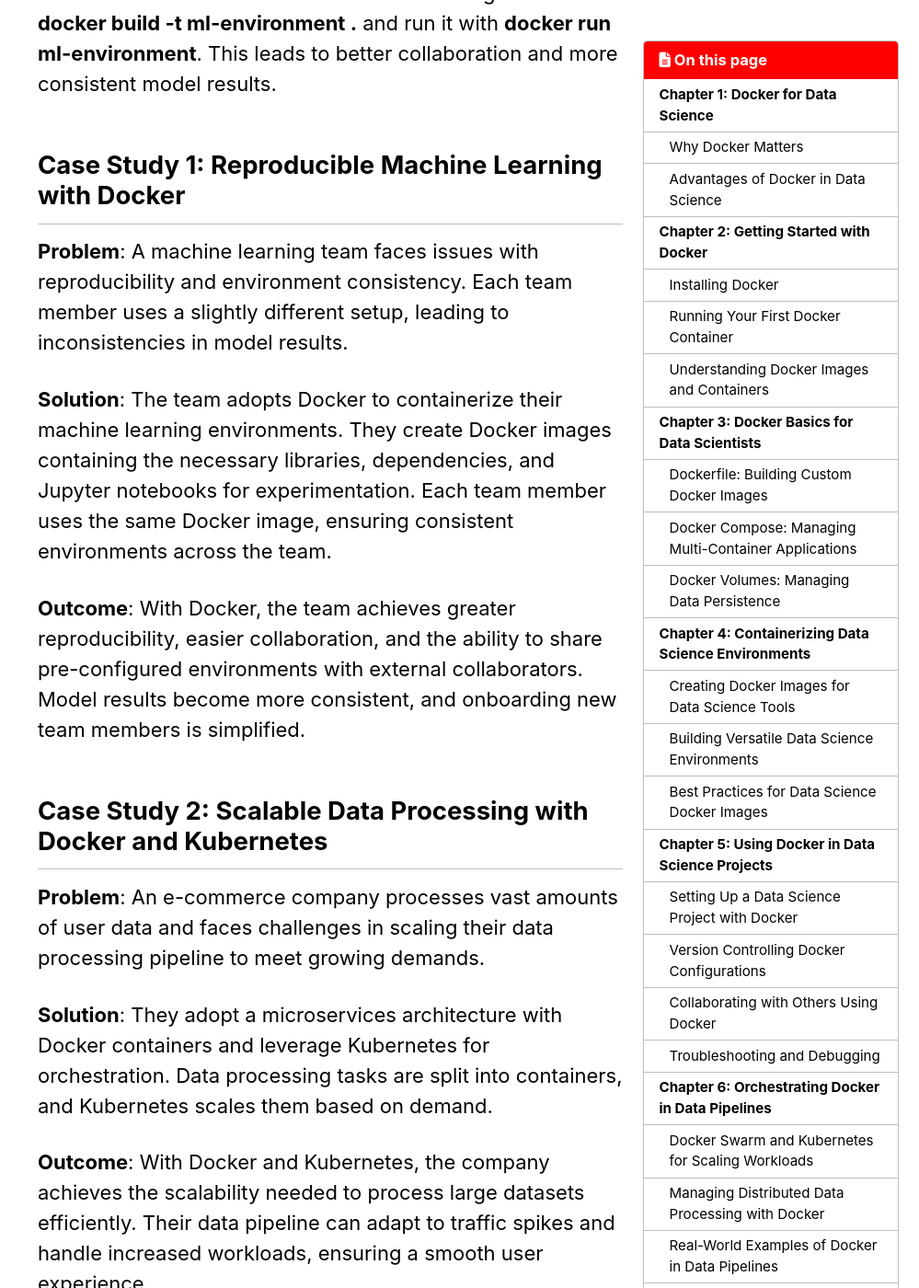
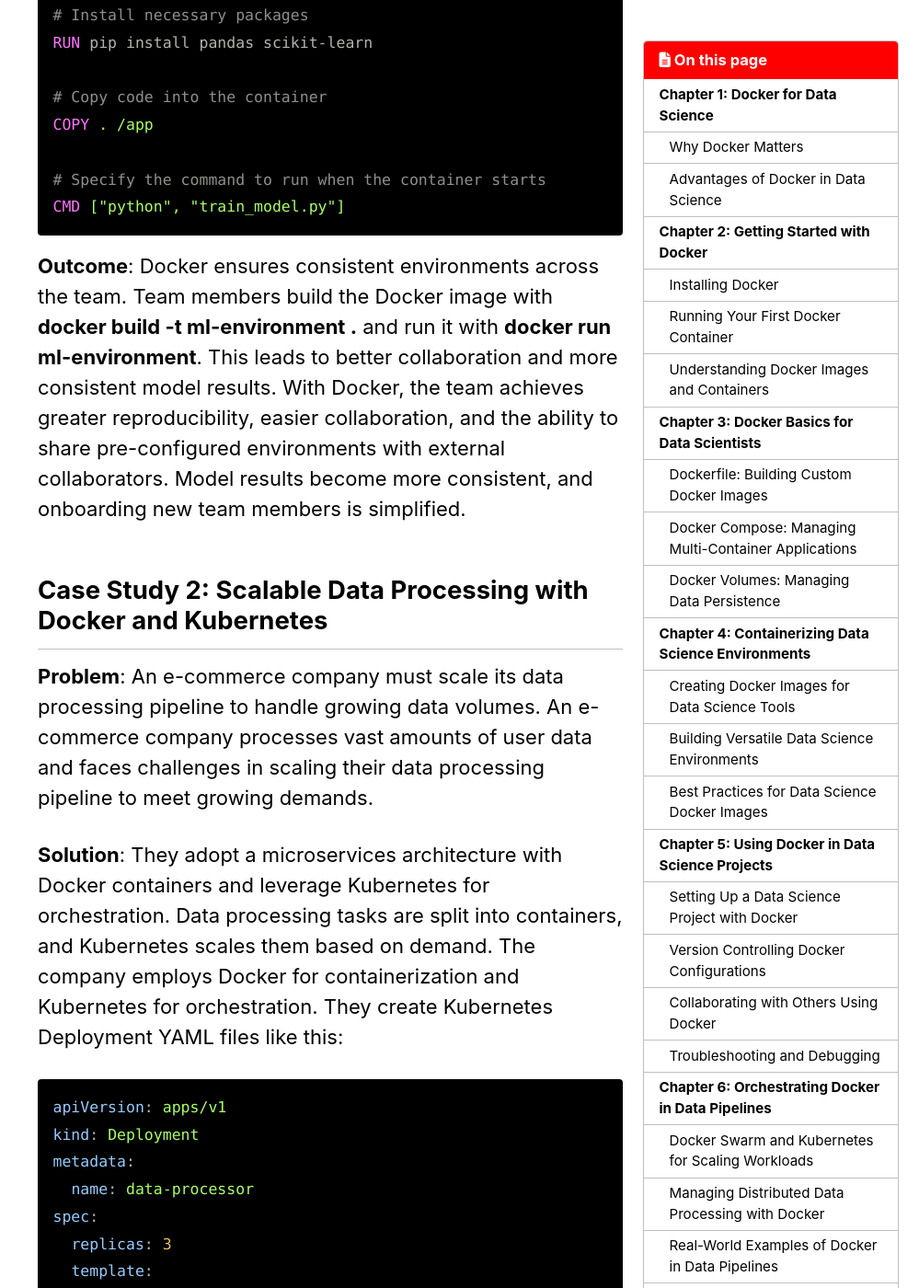
Before and after one commit to naeem-bebit/naeem-bebit.github.io, a Jekyll site: the page built from _posts/2020-05-12-docker.md, in a window 1280 px wide and 1400 px high, scrolled down 25198 px. Shown: the whole window at 92% size, without its empty margins (281-1280 px from the left). Built offline with Jekyll 4.4.1, drawn with Linux system fonts in a browser that asks for light colours; cached includes are drawn as plain includes; nearby versions of some CDN libraries; comment, search, counter and statistics services are not loaded; some of the changed text lies outside the part shown.

Commit message:
revise case 2

````diff
--- a/_posts/2020-05-12-docker.md
+++ b/_posts/2020-05-12-docker.md
@@ -384,9 +384,9 @@
 
 ## Case Study 1: Reproducible Machine Learning with Docker
 
-**Problem**: A machine learning team faces reproducibility challenges due to inconsistent development environments.
+**Problem**: A machine learning team faces issues with reproducibility and environment consistency. Each team member uses a slightly different setup, leading to inconsistencies in model results. A machine learning team faces reproducibility challenges due to inconsistent development environments.
 
-**Solution**: The team adopts Docker to create reproducible environments. They define a Dockerfile as follows:
+**Solution**: The team adopts Docker to containerize their machine learning environments. They create Docker images containing the necessary libraries, dependencies, and Jupyter notebooks for experimentation. Each team member uses the same Docker image, ensuring consistent environments across the team. The team adopts Docker to create reproducible environments. They define a Dockerfile as follows:
 
 ```Dockerfile
 # Use a base image with required dependencies
@@ -404,22 +404,31 @@
 # Specify the command to run when the container starts
 CMD ["python", "train_model.py"]
 ```
-Outcome: Docker ensures consistent environments across the team. Team members build the Docker image with **docker build -t ml-environment .** and run it with **docker run ml-environment**. This leads to better collaboration and more consistent model results.
-## Case Study 1: Reproducible Machine Learning with Docker
-
-**Problem**: A machine learning team faces issues with reproducibility and environment consistency. Each team member uses a slightly different setup, leading to inconsistencies in model results.
-
-**Solution**: The team adopts Docker to containerize their machine learning environments. They create Docker images containing the necessary libraries, dependencies, and Jupyter notebooks for experimentation. Each team member uses the same Docker image, ensuring consistent environments across the team.
-
-**Outcome**: With Docker, the team achieves greater reproducibility, easier collaboration, and the ability to share pre-configured environments with external collaborators. Model results become more consistent, and onboarding new team members is simplified.
+**Outcome**: Docker ensures consistent environments across the team. Team members build the Docker image with **docker build -t ml-environment .** and run it with **docker run ml-environment**. This leads to better collaboration and more consistent model results. With Docker, the team achieves greater reproducibility, easier collaboration, and the ability to share pre-configured environments with external collaborators. Model results become more consistent, and onboarding new team members is simplified.
 
 ## Case Study 2: Scalable Data Processing with Docker and Kubernetes
 
-**Problem**: An e-commerce company processes vast amounts of user data and faces challenges in scaling their data processing pipeline to meet growing demands.
+**Problem**: An e-commerce company must scale its data processing pipeline to handle growing data volumes. An e-commerce company processes vast amounts of user data and faces challenges in scaling their data processing pipeline to meet growing demands.
 
-**Solution**: They adopt a microservices architecture with Docker containers and leverage Kubernetes for orchestration. Data processing tasks are split into containers, and Kubernetes scales them based on demand.
+**Solution**: They adopt a microservices architecture with Docker containers and leverage Kubernetes for orchestration. Data processing tasks are split into containers, and Kubernetes scales them based on demand. The company employs Docker for containerization and Kubernetes for orchestration. They create Kubernetes Deployment YAML files like this:
+```yaml
+apiVersion: apps/v1
+kind: Deployment
+metadata:
+  name: data-processor
+spec:
+  replicas: 3
+  template:
+    metadata:
+      labels:
+        app: data-processor
+    spec:
+      containers:
+        - name: data-processor
+          image: your-data-processor-image:latest
+```
 
-**Outcome**: With Docker and Kubernetes, the company achieves the scalability needed to process large datasets efficiently. Their data pipeline can adapt to traffic spikes and handle increased workloads, ensuring a smooth user experience.
+**Outcome**: With Docker and Kubernetes, the company achieves the scalability needed to process large datasets efficiently. Their data pipeline can adapt to traffic spikes and handle increased workloads, ensuring a smooth user experience. Docker containers run efficiently on Kubernetes, allowing the company to scale data processing tasks. Kubernetes scales the number of replicas based on demand, ensuring smooth data processing as traffic fluctuates.
 
 ## Case Study 3: Real-time Analytics on Edge Devices
 
````
